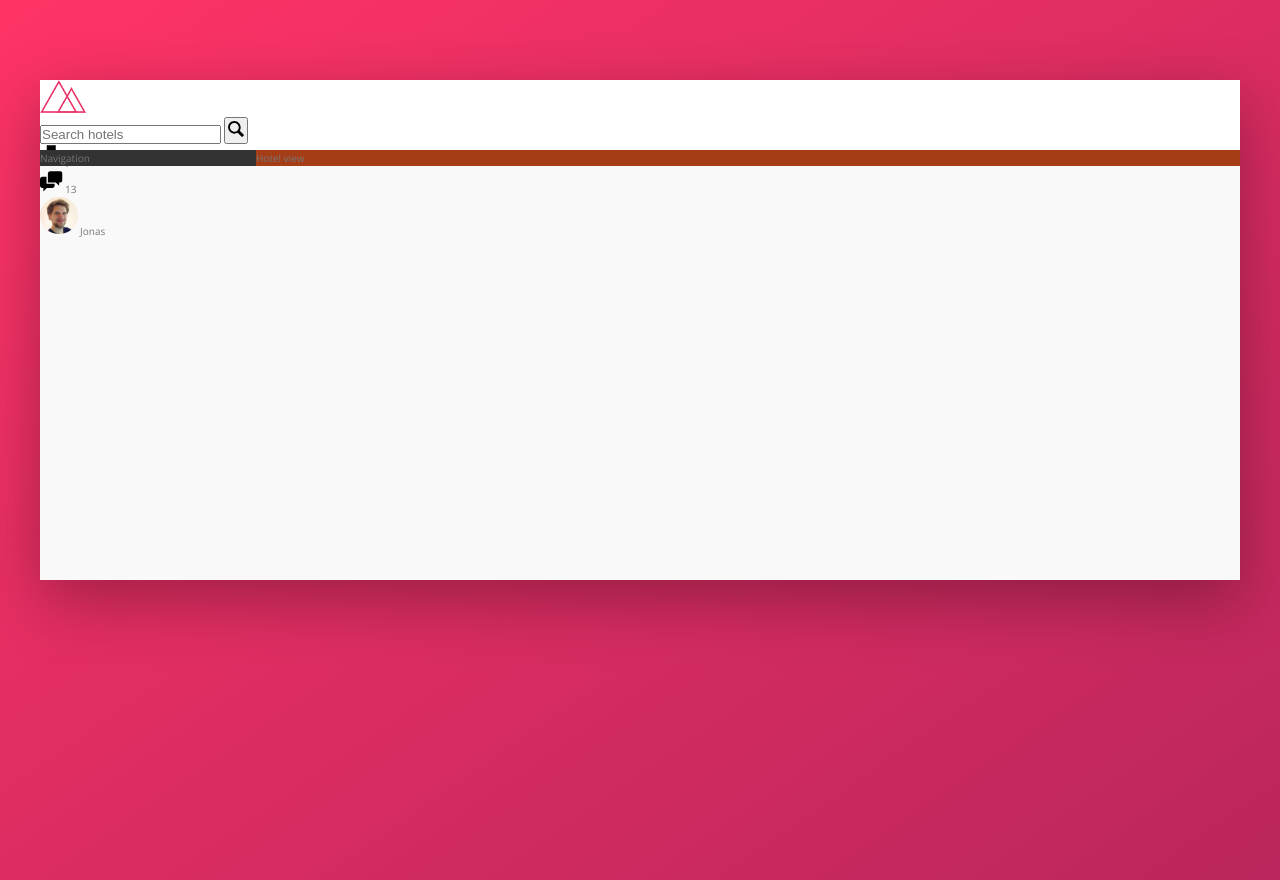
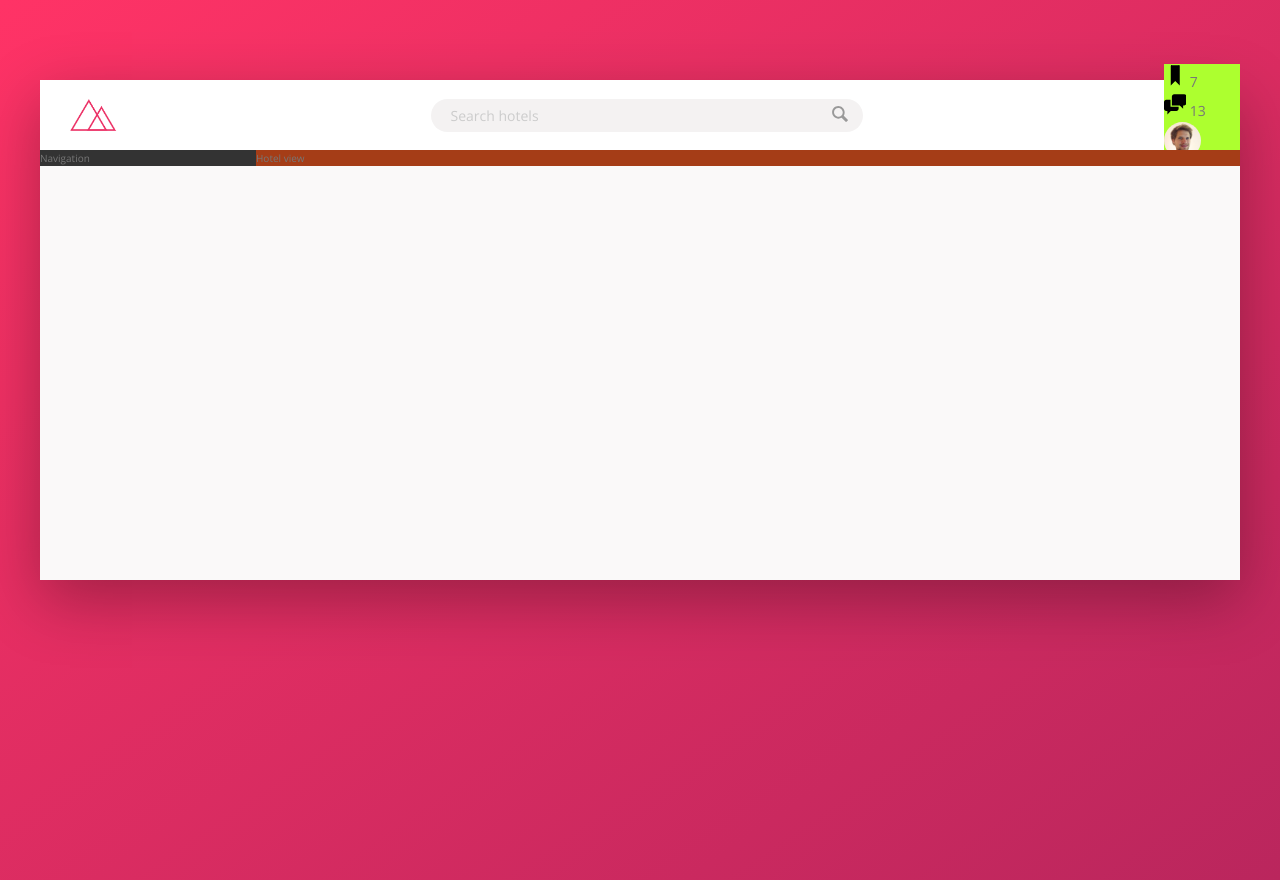
Before and after one commit to Simbaxo/Trillo, a website: page index.html in a window 1280 px wide. Drawn offline with nearby package versions, Linux system fonts and the light colour scheme.

Commit message:
Styling search input bar and icon

```diff
--- a/sass/_components.scss
+++ b/sass/_components.scss
@@ -2,28 +2,71 @@
 // LOGO
 .logo {
   height: 3.25rem;
+  margin-left: 3rem;
 }
 
 //////////////////////////////
 // SEARCH
 .search {
+  flex: 0 0 40%;
+
+  display: flex;
+  align-items: center;
+  justify-content: center;
+
   &__input {
+    font-family: inherit;
+    font-size: inherit;
+    color: inherit;
+    background-color: var(--color-grey-light-2);
+    border: none;
+    padding: .7rem 2rem;
+    border-radius: 100px;
+    width: 90%;
+    transition: all .2s;
+    margin-right: -3.25rem;
 
+    &:focus {
+      outline: none;
+      width: 100%;
+      background-color: var(--color-grey-light-3);
+    }
+
+    &::-webkit-input-placeholder {
+      font-weight: 100;
+      color: var(--color-grey-light-4);
+    }
+  }
+
+  &__input:focus + &__button {
+    background-color: var(--color-grey-light-3);
   }
 
   &__button {
+    border: none;
+    background-color: var(--color-grey-light-2);
 
+    &:focus {
+      outline: none;
+    }
+
+    &:active {
+      transform: translateY(2px);
+    }
   }
 
   &__icon {
     height: 2rem;
     width: 2rem;
+    fill: var(--color-grey-dark-3);
   }
 }
 
 //////////////////////////////
 // USER NAVIGATION
 .user-nav {
+  background-color: greenyellow;
+
   &__icon-box {
 
   }
--- a/sass/_layout.scss
+++ b/sass/_layout.scss
@@ -8,9 +8,14 @@
 }
 
 .header {
+  font-size: 1.4rem;
   height: 7rem;
   background-color: #fff;
-  border-bottom: var(--color-grey-light-2)
+  border-bottom: var(--color-grey-light-2);
+
+  display: flex;
+  justify-content: space-between;
+  align-items: center;
 }
 
 .content {
```
Also changed, not shown: css/style.css.
